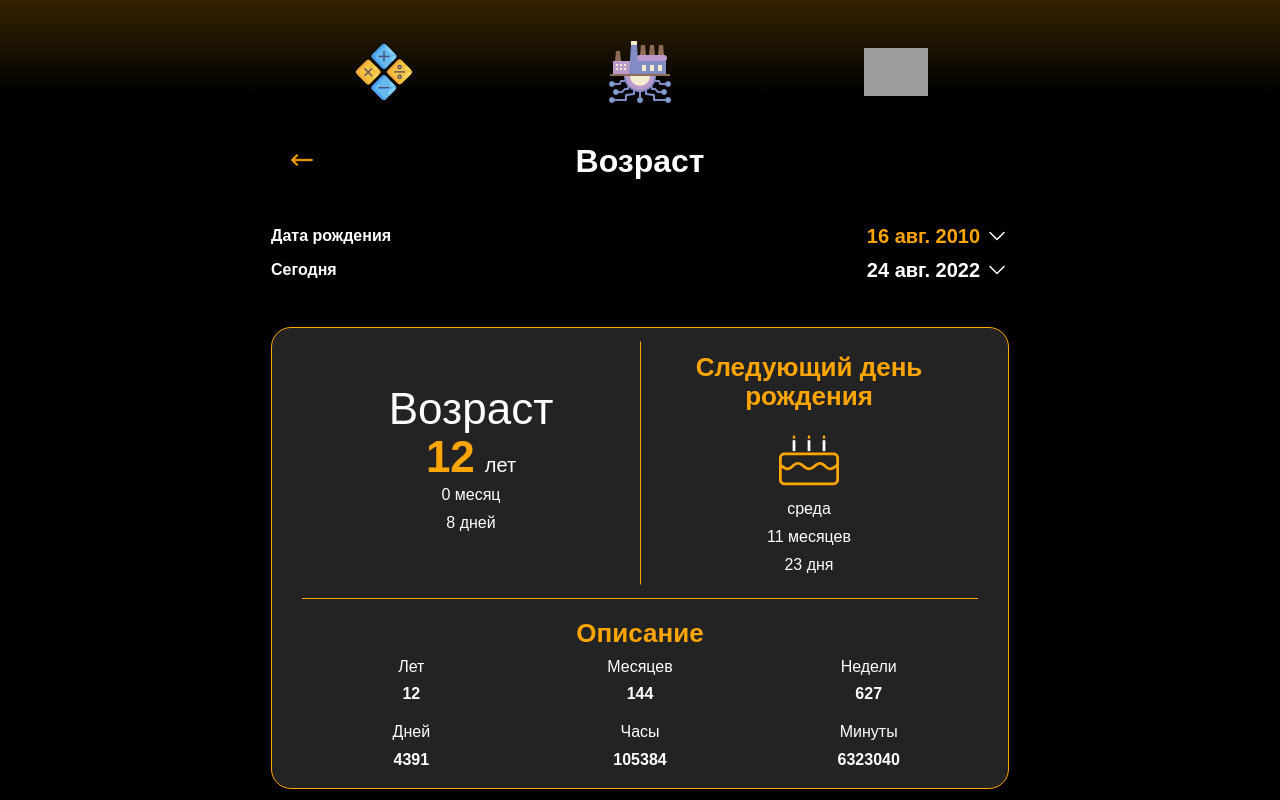
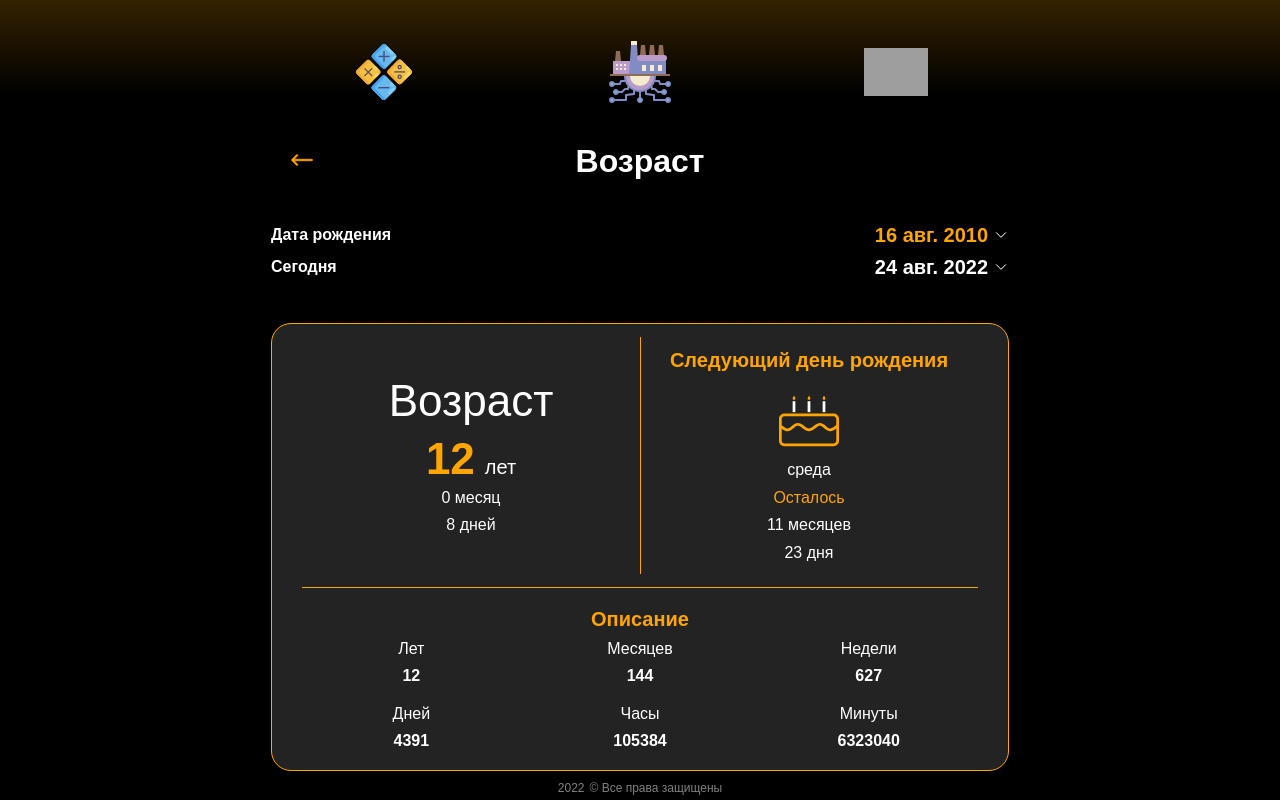
Before and after one commit to Yuri-Simonov/More_than_just_a_calculator, a React (Create React App) app: page /sections/age in a window 1280 px wide. Built offline with nearby package versions, Linux system fonts and the light colour scheme; grey boxes are pictures that could not be loaded; the HTML template or start-up script is replaced by a standard one.

Commit message:
правки по стилям

```diff
--- a/package.json
+++ b/package.json
@@ -21,6 +21,7 @@
         "react-scripts": "4.0.3",
         "react-select": "^5.1.0",
         "react-toastify": "^8.1.0",
+        "swiper": "^8.3.2",
         "web-vitals": "^1.0.1"
     },
     "scripts": {
--- a/src/app/components/pages/sections/age.jsx
+++ b/src/app/components/pages/sections/age.jsx
@@ -44,6 +44,7 @@ const Age = () => {
                                 alt="23333333333"
                             />
                             <p className="age__text">среда</p>
+                            <p className="age__text orange">Осталось</p>
                             <p className="age__text">11 месяцев</p>
                             <p className="age__text">23 дня</p>
                         </div>
--- a/src/app/scss/blocks/age.scss
+++ b/src/app/scss/blocks/age.scss
@@ -1,7 +1,9 @@
 .age {
-    margin-bottom: 10vh;
     &__values {
         margin-bottom: 5vh;
+        @media (max-width: 576px) and (min-height: 440px) {
+            margin-bottom: 3vh;
+        }
     }
 
     &__value {
@@ -38,6 +40,14 @@
         &_active {
             color: $orange;
         }
+
+        img,
+        svg {
+            width: 16px;
+            height: 16px;
+            object-fit: cover;
+            object-position: center;
+        }
     }
 
     &__info {
@@ -62,6 +72,7 @@
         padding: 15px;
         text-align: center;
         @media (max-width: 500px) {
+            padding: 10px;
             flex: 1 1 100%;
         }
     }
@@ -91,8 +102,12 @@
         font-size: 44px;
         line-height: 1.1;
         font-weight: 500;
-        @media (max-width: 576px), (max-height: 440px) {
+        padding: 10px 0;
+        @media (max-width: 576px) {
             font-size: 36px;
+        }
+        @media (max-width: 440px), (max-height: 440px) {
+            font-size: 30px;
         }
     }
 
@@ -112,16 +127,24 @@
         font-size: 16px;
         line-height: 1.1;
         margin-bottom: 10px;
+        @media (max-width: 440px), (max-height: 440px) {
+            font-size: 14px;
+            margin-bottom: 5px;
+        }
     }
 
     &__subtitle {
-        font-size: 26px;
+        font-size: 20px;
         line-height: 1.1;
         font-weight: 600;
         text-align: center;
         padding: 10px 0;
-        @media (max-width: 576px), (max-height: 440px) {
+        @media (max-width: 576px) {
             font-size: 20px;
+            padding: 2px;
+        }
+        @media (max-width: 440px), (max-height: 440px) {
+            font-size: 16px;
         }
     }
 
@@ -145,6 +168,10 @@
         align-items: center;
         flex-wrap: wrap;
         gap: 20px 10px;
+        @media (max-width: 576px), (max-height: 440px) {
+            margin-top: 10px;
+            gap: 10px;
+        }
     }
     &__about-item {
         flex: 1 1 30%;
@@ -155,6 +182,9 @@
         gap: 10px;
         font-size: 16px;
         line-height: 1.1;
+        @media (max-width: 440px), (max-height: 440px) {
+            font-size: 14px;
+        }
     }
 
     &__about-name {
```
Also changed, not shown: 1 other file (tests, documents, lock files or other folders).
